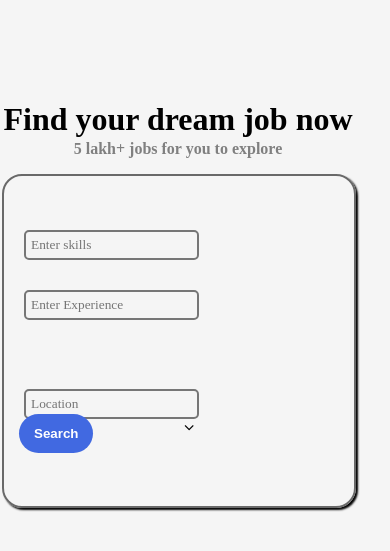
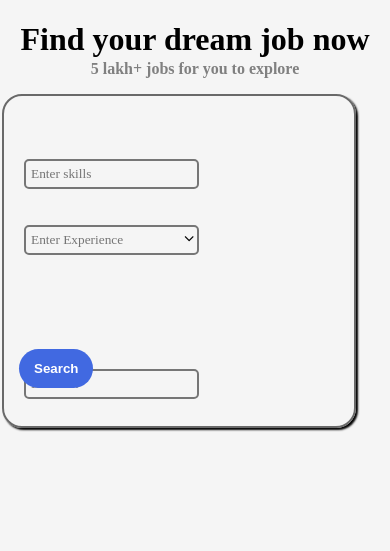
Before and after one commit to Saravana-Pon-Balan/job-provider, a PHP site: page / in a window 390 px wide. Shown: the part 128-679 px from the top of the page. Run offline with PHP 8.4, Linux system fonts and the light colour scheme; some libraries are stand-ins or nearby versions.

Commit message:
adding styles

```diff
--- a/index.php
+++ b/index.php
@@ -175,6 +175,9 @@ body{
 
 
 }
+.navbar{
+	position: static;
+}
 .navcon,.foremp{
 	display: none;
 }
@@ -190,6 +193,10 @@ body{
 	margin-left: 90px;
 	position: relative;
 	margin-top: 0px;
+}
+.container{
+	margin-top: 10px;
+	position: static;
 }
 
 .searchicon{
@@ -220,26 +227,26 @@ body{
 	border-radius: 5px;
 }
 .dropdown{
-	position: absolute;
+	position: relative;
 	margin-left: 180px;
-	margin-top: 90px;
+	top: 55px;
 
 }
 .mblin1{
-	position: absolute;
-	top: 150px;
+	position: relative;
+	top: 50px;
 }
 .mblin2{
-	position: absolute;
-	top: 210px;
+	position: relative;
+	top: 80px;
 }
 .mblin3{
-	position: static;
-	margin-top: 150px;
+	position: relative;
+	top: 90px;
 }
 .searchbtn{
 	margin-left: -180px;
-	margin-top: 210px;
+	margin-top: 150px;
 	position: relative;
 	font-weight: 600;
 	color: white;
```
